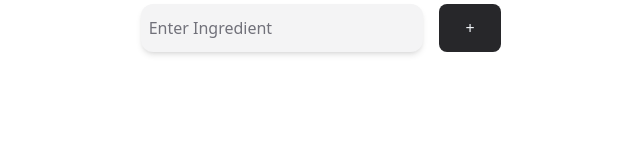
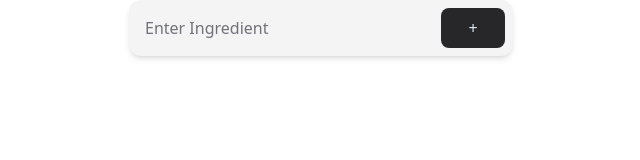
Before and after one commit to AxelEnghamre/the_sip_squad, a React (Vite) app: page / in a window 1280 px wide. Shown: the top 160 px of the page, without its empty margins (271-911 px from the left). Built offline with nearby package versions, Linux system fonts and the light colour scheme.

Commit message:
in anim and styled +- b maybe to big? Big think🤔

```diff
--- a/src/components/DrinkList/Drink/index.tsx
+++ b/src/components/DrinkList/Drink/index.tsx
@@ -13,7 +13,11 @@ const Drink = ({
       key={crypto.randomUUID()}
       /* whileDrag={{ scale: 1.1 }}
       drag */
-      whileHover={{ scale: 1.1, transition: { duration: 0.2 }, cursor: "grab" }}
+      whileHover={{
+        scale: 1.1,
+        transition: { duration: 0.2 },
+        cursor: "pointer",
+      }}
       /* whileTap={{
         scale: 0.9,
         transition: { duration: 0.2 },
@@ -23,7 +27,7 @@ const Drink = ({
       whileTap={{
         scale: 0.9,
         transition: { duration: 0.2 },
-        cursor: "grabbing",
+        cursor: "pointer",
       }}
       whileFocus={{ scale: 1.1, transition: { duration: 0.2 }, cursor: "grab" }}
       initial={{ opacity: 0 }}
--- a/src/components/IngredientsList/ListItem/index.tsx
+++ b/src/components/IngredientsList/ListItem/index.tsx
@@ -24,6 +24,7 @@ const ListItem = ({
       animate={{ scale: 1, opacity: 1 }}
       exit={{ scale: 0.8, opacity: 0, transition: { duration: 0 } }}
       transition={{ type: "spring" }}
+      initial={{ scale: 0.8, opacity: 0 }}
     >
       <div
         onClick={handleVisibility}
@@ -32,13 +33,8 @@ const ListItem = ({
         <input
           type="checkbox"
           checked={ingredient.isVisible}
-          onChange={() => {}}
-          title={
-            ingredient.isVisible
-              ? `Hide results from ${ingredient.name}`
-              : `Show results from ${ingredient.name}`
-          }
-          className="h-full w-8 appearance-none rounded-lg border-4 bg-zinc-800 transition duration-200 checked:translate-x-8 checked:bg-teal-300 hover:cursor-pointer hover:bg-zinc-700"
+          onChange={handleVisibility}
+          className="h-full w-8 appearance-none rounded-lg border-4 bg-zinc-800 transition duration-100 checked:translate-x-8 checked:bg-teal-400 hover:cursor-pointer hover:bg-zinc-700"
         />
       </div>
       <span
@@ -54,7 +50,7 @@ const ListItem = ({
         type="submit"
         title={`Remove ${ingredient.name}`}
         onClick={handleSubmit}
-        className="hover:text-bold h-full w-8 rounded-lg bg-zinc-800 text-slate-100 transition-colors duration-200 hover:bg-zinc-700 hover:text-teal-300"
+        className="hover:text-bold h-full w-16 rounded-lg bg-zinc-800 text-slate-100 transition-colors duration-200 hover:bg-zinc-700 hover:text-teal-300"
       >
         -
       </button>
--- a/src/components/InputIngredient/index.tsx
+++ b/src/components/InputIngredient/index.tsx
@@ -45,9 +45,9 @@ const InputIngredient = ({
   };
 
   return (
-    <div className="flex h-14 flex-row justify-center gap-2 rounded-xl p-1">
+    <div className="flex h-14 flex-row justify-between gap-2 rounded-xl bg-zinc-100 p-2 shadow-md">
       <input
-        className="w-9/12 rounded-xl bg-zinc-100 p-2 text-charcoal shadow-md transition duration-200 placeholder:text-zinc-500 hover:bg-slate-100 hover:shadow-sm focus:outline-none focus:ring-2 focus:ring-sky-600 focus:ring-opacity-50"
+        className="w-9/12 rounded-xl bg-zinc-100 p-2 text-charcoal transition duration-200 placeholder:text-zinc-500 hover:bg-slate-100 focus:outline-none focus:ring-2 focus:ring-sky-600 focus:ring-opacity-50"
         type="text"
         onChange={handleChange}
         onKeyUp={handleKeyUp}
@@ -55,7 +55,7 @@ const InputIngredient = ({
         placeholder="Enter Ingredient"
       />
       <button
-        className="hover:text-bold ml-2 h-full w-2/12 rounded-lg bg-zinc-800 text-slate-100 transition-colors duration-200 hover:bg-zinc-700 hover:text-teal-300"
+        className="hover:text-bold ml-2 h-full w-16 rounded-lg bg-zinc-800 text-slate-200 transition-colors duration-200 hover:bg-zinc-700 hover:text-teal-300"
         title={
           value.length + 1 > minimumLength && value.length - 1 < maximumLength
             ? `add ${value}`
```
